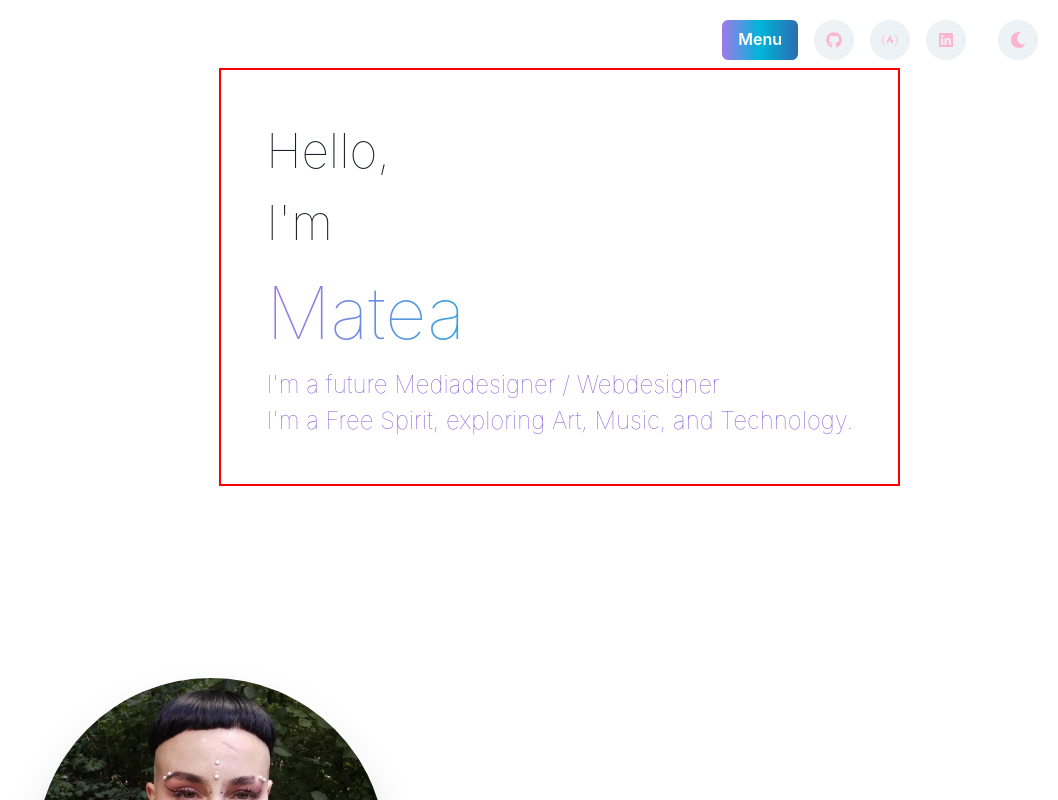
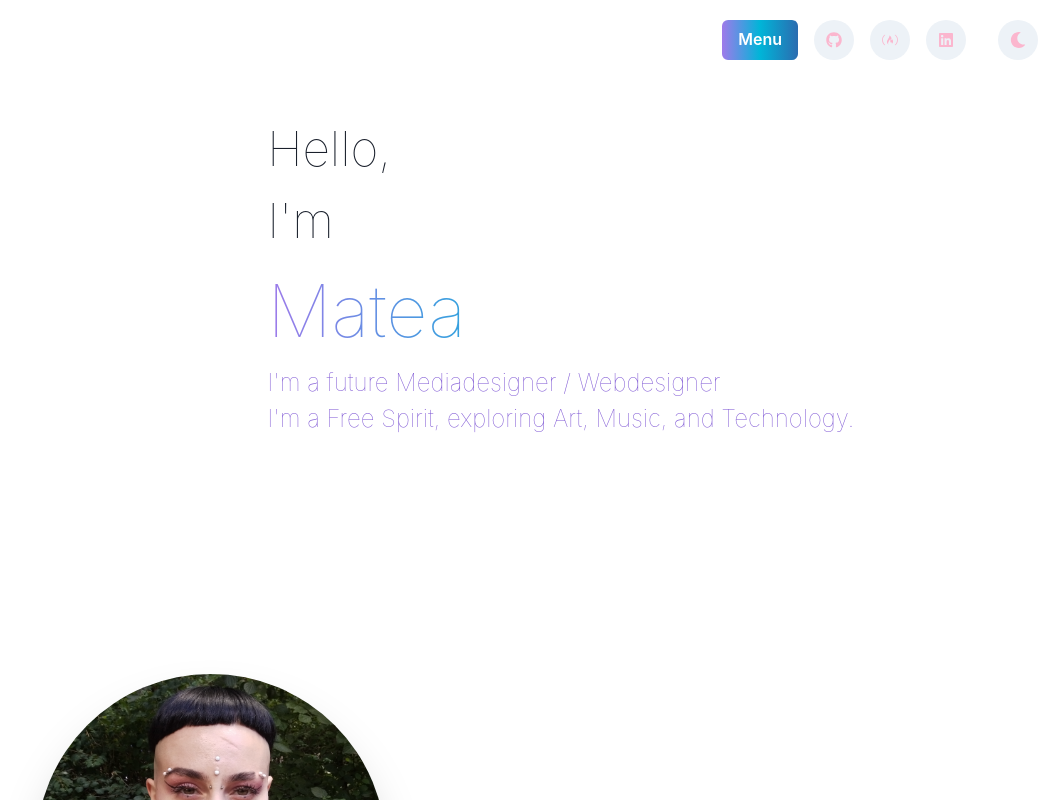
Before and after one commit to mateasportfolio/mtportfolio, a React (Create React App) app: page / in a window 1280 px wide. Shown: the top 800 px of the page, without its empty margins (222-1280 px from the left). Built offline with nearby package versions, Linux system fonts and the light colour scheme.

Commit message:
delete border

```diff
--- a/src/pages/Home.js
+++ b/src/pages/Home.js
@@ -37,7 +37,7 @@ function Home() {
           boxShadow="7.8px 15.7px 15.7px hsl(0deg 0% 0% / 0.26)"
         />
       </Stack>
-      <Flex direction="row-reverse" border="2px solid red">
+      <Flex direction="row-reverse">
         <Text
           as="h5"
           alignSelf="center"
```
